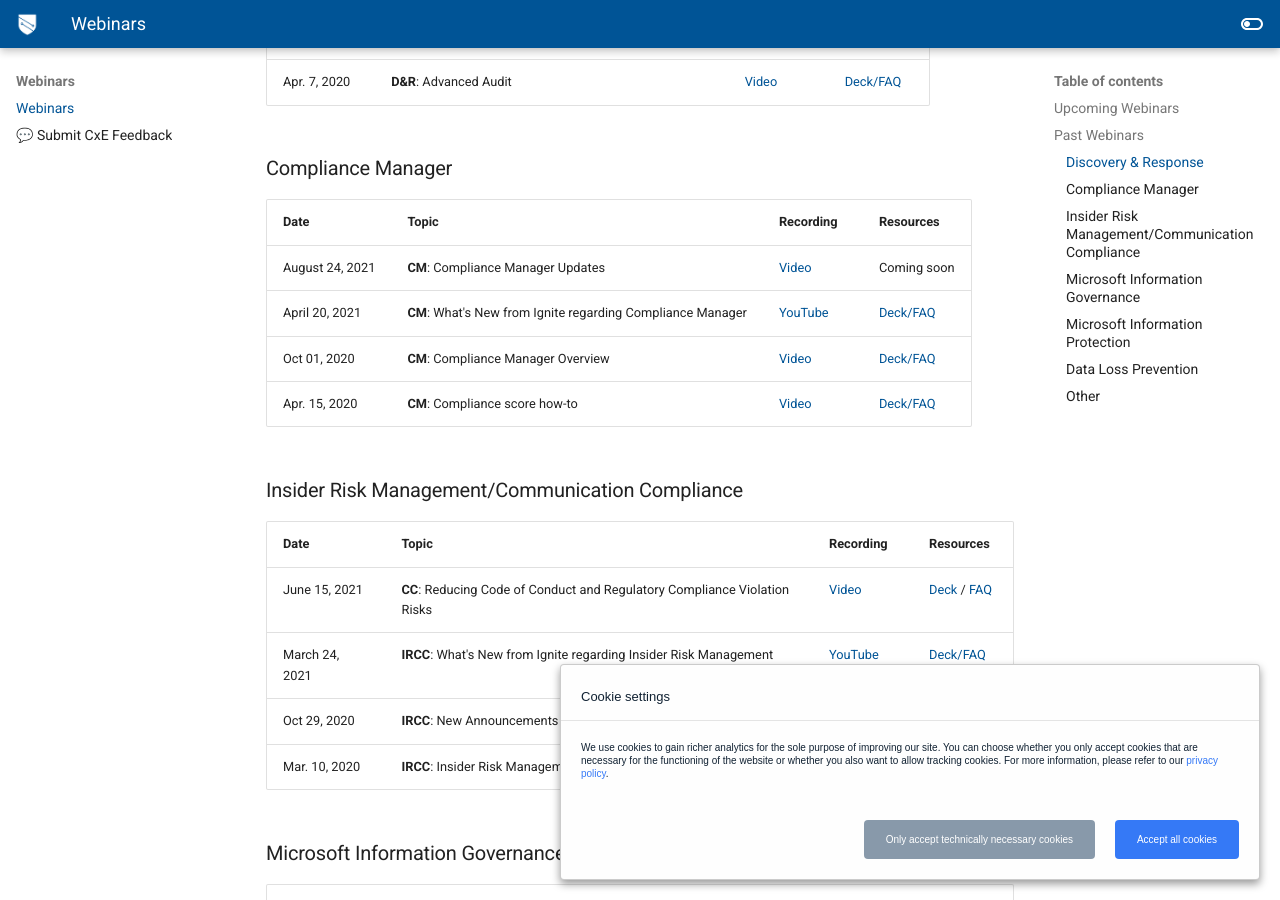
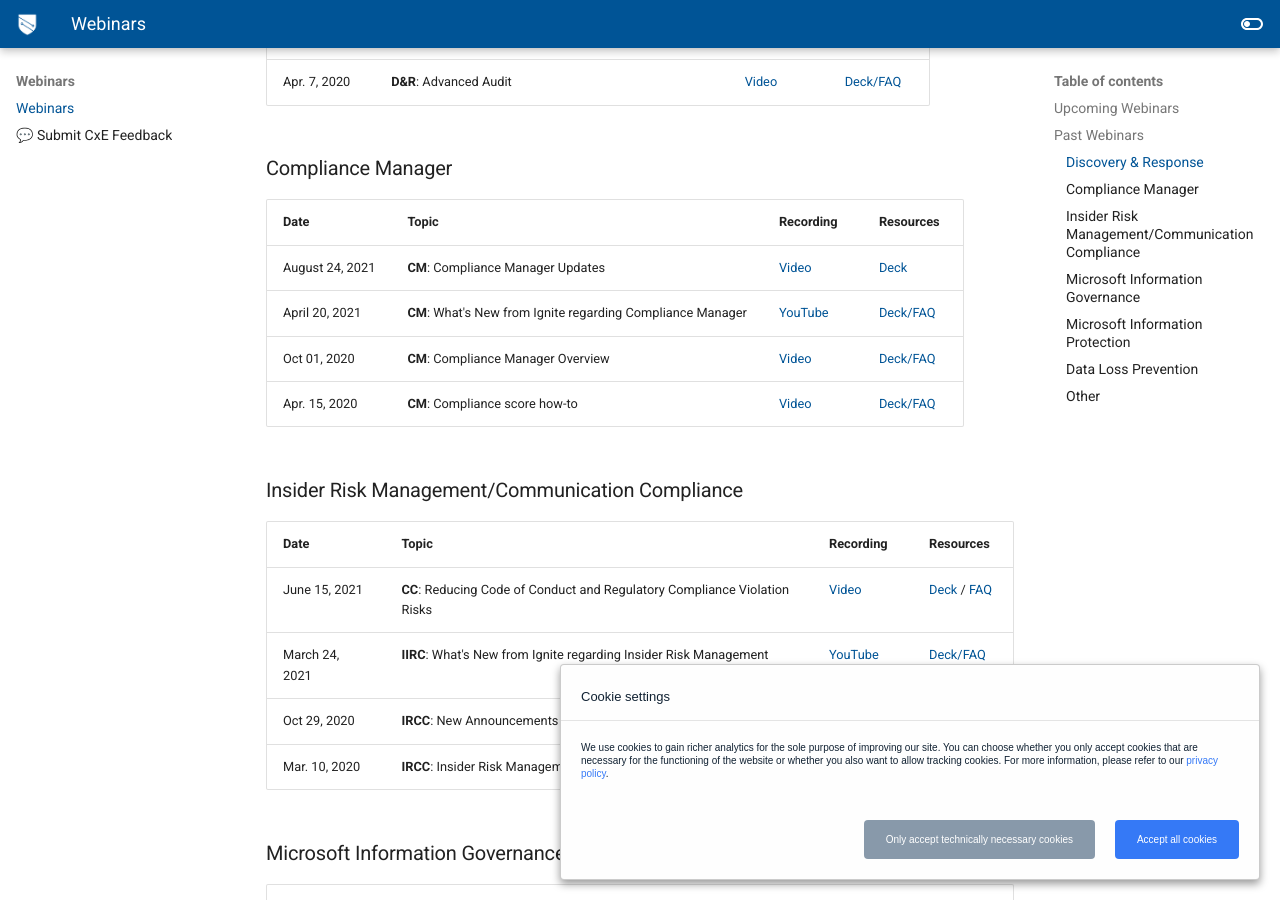
Before and after one commit to microsoft/ComplianceCxE, an MkDocs documentation site: the page built from docs/webinars.md, in a window 1280 px wide and 900 px high, scrolled down 1006 px. Built offline with MkDocs 1.6.1 and Material for MkDocs 9.7.7, drawn with Linux system fonts in a browser that asks for light colours; comment, search, counter and statistics services are not loaded.

Commit message:
add deck to cm update webinar

```diff
--- a/docs/webinars.md
+++ b/docs/webinars.md
@@ -35,7 +35,7 @@
 
 |Date|Topic|Recording|Resources|
 |---|---|---|---|
-|August 24, 2021|**CM**: Compliance Manager Updates|[Video](https://mipc.eventbuilder.com/event/45706)|Coming soon|
+|August 24, 2021|**CM**: Compliance Manager Updates|[Video](https://mipc.eventbuilder.com/event/45706)|[Deck](resources\files\CM Updates Aug 2021.pdf)|
 |April 20, 2021|**CM**: What's New from Ignite regarding Compliance Manager|[YouTube](https://www.youtube.com/watch?v=LzIbMZJPAII)|[Deck/FAQ](https://techcommunity.microsoft.com/t5/security-compliance-identity/what-s-new-from-ignite-regarding-compliance-manager/ba-p/2307554)|
 |Oct 01, 2020|**CM**: Compliance Manager Overview|[Video](https://aka.ms/MIPC/Video-Webinar-ComplianceManager)|[Deck/FAQ](https://aka.ms/MIPC/Blog-ComplianceManagerWebinar)|
 |Apr. 15, 2020|**CM**: Compliance score how-to|[Video](https://aka.ms/MIPC/Video-ComplianceScoreWebinar)|[Deck/FAQ](https://aka.ms/MIPC/Blog-ComplianceScoreWebinar)|
@@ -44,7 +44,7 @@
 |Date|Topic|Recording|Resources|
 |---|---|---|---|
 |June 15, 2021|**CC**: Reducing Code of Conduct and Regulatory Compliance Violation Risks|[Video](https://mipc.eventbuilder.com/event/45690) |[Deck](https://m365x314771.sharepoint.com/:p:/s/MIPComplianceResources/Eeb6R4lf4UVMqJah1CKN1z0BGmkbKnWS_isOMu2gCERzjQ?e=0TdFoE) / [FAQ](https://m365x314771.sharepoint.com/:b:/s/MIPComplianceResources/EfaYJKbOHklPr9_BqBpJRd8Bn57ZEUzAUqnI8Dn6d3fB5g?e=yZxRVZ) |
-|March 24, 2021|**IRCC**: What's New from Ignite regarding Insider Risk Management|[YouTube](https://www.youtube.com/watch?v=4Q7q1ELcI48&feature=youtu.be) |[Deck/FAQ](https://techcommunity.microsoft.com/t5/security-compliance-identity/what-s-new-from-ignite-regarding-insider-risk-management/ba-p/2259992)|
+|March 24, 2021|**IIRC**: What's New from Ignite regarding Insider Risk Management|[YouTube](https://www.youtube.com/watch?v=4Q7q1ELcI48&feature=youtu.be) |[Deck/FAQ](https://techcommunity.microsoft.com/t5/security-compliance-identity/what-s-new-from-ignite-regarding-insider-risk-management/ba-p/2259992)|
 |Oct 29, 2020|**IRCC**: New Announcements and Updates|[Video](https://aka.ms/MIPC/Video-IRCCWebinar)|[Deck/FAQ](https://techcommunity.microsoft.com/t5/microsoft-security-and/microsoft-insider-risk-management-amp-communication-compliance/ba-p/1877730)|
 |Mar. 10, 2020|**IRCC**: Insider Risk Management & Communications Compliance|[Video](https://aka.ms/MIPC/Video-IRMCCWebinar)|[Deck/FAQ](https://aka.ms/MIPC/Blog-IRMCCWebinar)|
 
```
